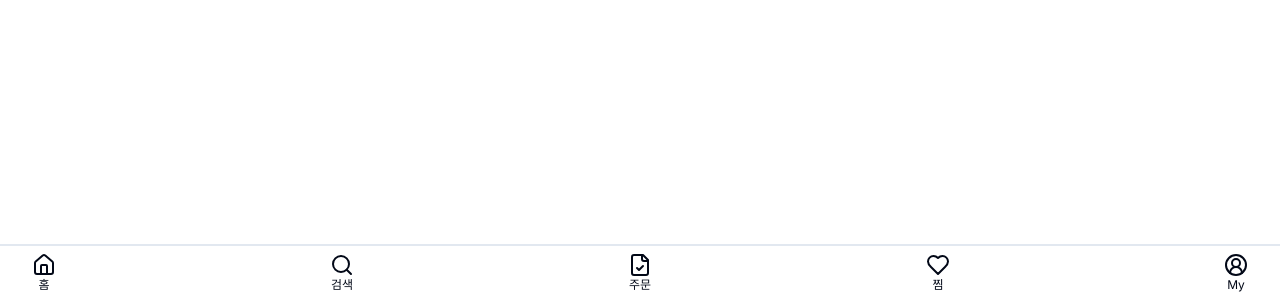
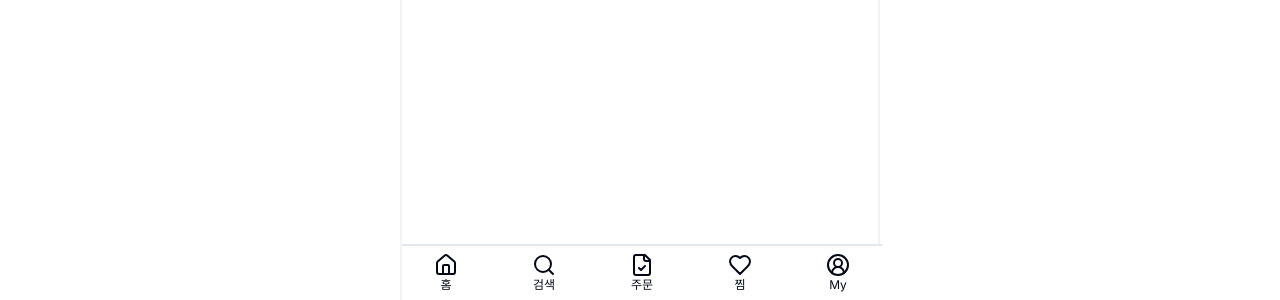
Before and after one commit to kichul7493/icd01-team01-o2o1-fe, a Next.js app: page / in a window 1280 px wide. Shown: the part 500-800 px from the top of the page. Built offline with nearby package versions, Linux system fonts and the light colour scheme.

Commit message:
feat: Applayout - max,min width

```diff
--- a/package.json
+++ b/package.json
@@ -7,7 +7,8 @@
     "build": "next build",
     "start": "next start",
     "lint": "next lint",
-    "test": "jest"
+    "test": "jest",
+    "test:watch": "jest --watch"
   },
   "dependencies": {
     "@radix-ui/react-icons": "^1.3.0",
--- a/src/components/Layout/Layout.tsx
+++ b/src/components/Layout/Layout.tsx
@@ -36,9 +36,9 @@ interface LayoutProps {
 
 const Layout = ({ children }: LayoutProps) => {
   return (
-    <>
-      <main className="h-screen">{children}</main>
-      <nav className="fixed bottom-0 z-50 h-14 w-full border-t-2 bg-white">
+    <main className="relative m-auto h-screen min-h-screen min-w-[280px] max-w-[480px] overflow-y-auto border-l-2 border-r-2 border-gray-100">
+      {children}
+      <nav className="fixed bottom-0 z-50 h-14 w-full min-w-[280px] max-w-[480px] border-t-2 bg-white">
         <ul className="flex h-full items-center justify-between px-8">
           {linkList.map((link) => (
             <li key={link.href}>
@@ -50,7 +50,7 @@ const Layout = ({ children }: LayoutProps) => {
           ))}
         </ul>
       </nav>
-    </>
+    </main>
   )
 }
 
```
Also changed, not shown: 1 other file (tests, documents, lock files or other folders).
